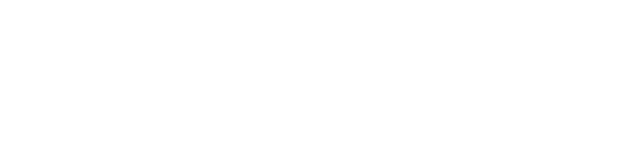
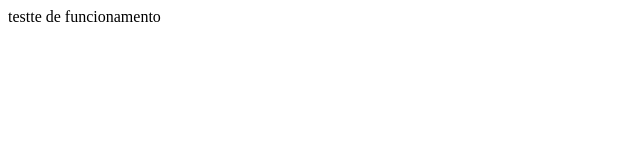
Before and after one commit to marcuscgc-code/Versionamento-Codigo-Teste, a plain HTML site: page index.html in a window 1280 px wide. Shown: the whole page, without its empty margins (0-640 px from the left). Drawn offline with Linux system fonts and the light colour scheme.

Commit message:
teste de alteracao

```diff
--- a/index.html
+++ b/index.html
@@ -6,6 +6,10 @@
     <title>layout</title>
 </head>
 <body>
+    <div>
+        testte de funcionamento
+
+    </div>
 
 </body>
 </html>
```
